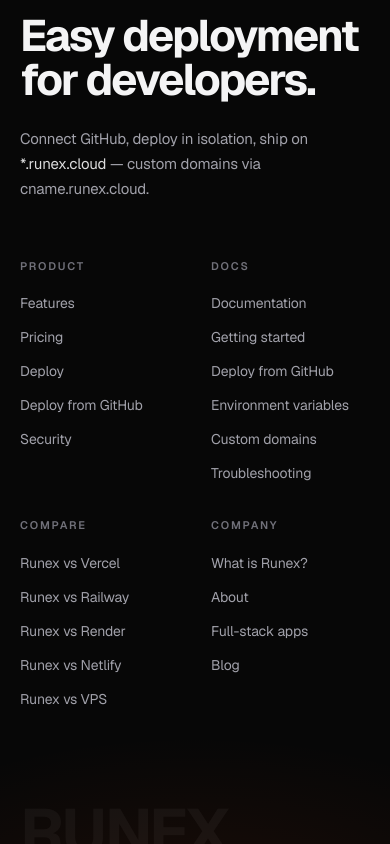
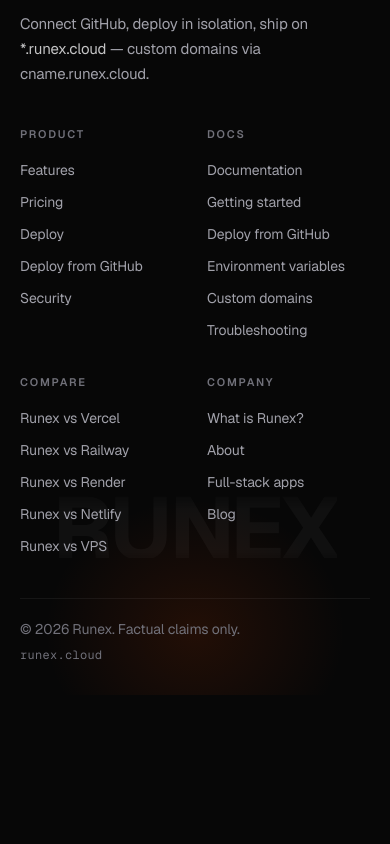
Before and after one commit to es-dev-s/Runex, a Next.js app: page / in a window 390 px wide. Shown: the part 7600-8444 px from the top of the page. After the commit the page ends 8295 px from the top, so only its background shows below. Built offline with nearby package versions, Linux system fonts and the light colour scheme; no server answers.

Commit message:
style(footer): combine wordmark, glow, and links

```diff
--- a/src/components/Footer.tsx
+++ b/src/components/Footer.tsx
@@ -1,56 +1,75 @@
 import Link from "next/link";
 import { footerLinks, siteConfig } from "@/lib/site";
+
+const linkColumns = [
+  ["Product", footerLinks.product],
+  ["Docs", footerLinks.docs],
+  ["Compare", footerLinks.compare],
+  ["Company", footerLinks.company],
+] as const;
 
 export function Footer() {
   return (
     <footer className="relative mt-auto overflow-hidden">
-      {/* Soft top separator — single restrained line, no double borders */}
+      {/* Soft top separator */}
       <div
         className="pointer-events-none absolute inset-x-0 top-0 h-px bg-gradient-to-r from-transparent via-card-border to-transparent"
         aria-hidden
       />
 
-      {/* Soft accent bloom */}
+      {/* Soft #FC4C01 radial glow — behind the combined stage, centered low */}
       <div
-        className="pointer-events-none absolute bottom-[-12%] left-1/2 h-[520px] w-[900px] -translate-x-1/2 opacity-70"
+        className="pointer-events-none absolute bottom-[-8%] left-1/2 h-[420px] w-[min(100%,920px)] -translate-x-1/2 opacity-80"
         style={{
           background:
-            "radial-gradient(ellipse 60% 50% at 50% 50%, rgba(252,76,1,0.12) 0%, transparent 72%)",
+            "radial-gradient(ellipse 55% 45% at 50% 70%, rgba(252,76,1,0.14) 0%, transparent 70%)",
         }}
         aria-hidden
       />
 
-      {/* Full-bleed wider shell — max-w-7xl breaks past page Container */}
-      <div className="relative mx-auto w-full max-w-7xl px-5 py-20 sm:px-8 sm:py-24 lg:px-10">
-        <div className="grid gap-14 lg:grid-cols-[minmax(0,1.4fr)_minmax(0,1fr)] lg:gap-16">
-          <div>
+      {/* Single premium stage — brand, links, wordmark backdrop, legal */}
+      <div className="relative mx-auto w-full max-w-7xl px-5 pb-8 pt-14 sm:px-8 sm:pb-10 sm:pt-16 lg:px-10">
+        {/* Stage with wordmark as absolute backdrop */}
+        <div className="relative min-h-[11rem] sm:min-h-[12.5rem] lg:min-h-[14rem]">
+          {/* Oversized RUNEX wordmark — backdrop of this same block */}
+          <div
+            className="pointer-events-none absolute inset-x-0 bottom-0 z-0 flex justify-center overflow-hidden select-none"
+            aria-hidden
+          >
+            <p
+              className="display translate-y-[18%] text-center text-[clamp(5.5rem,22vw,13rem)] leading-none tracking-[-0.045em] text-foreground/[0.04] sm:translate-y-[12%] sm:text-foreground/[0.045]"
+              style={{
+                maskImage:
+                  "linear-gradient(to bottom, transparent 0%, black 28%, black 72%, transparent 100%)",
+                WebkitMaskImage:
+                  "linear-gradient(to bottom, transparent 0%, black 28%, black 72%, transparent 100%)",
+              }}
+            >
+              RUNEX
+            </p>
+          </div>
+
+          {/* Foreground: compact brand + four link columns */}
+          <div className="relative z-10 flex flex-col gap-10 lg:flex-row lg:items-start lg:justify-between lg:gap-12">
+            <div className="max-w-xs shrink-0 lg:pt-0.5">
               <p className="micro-label text-accent">Runex</p>
-            <p className="display mt-5 max-w-2xl text-[2.75rem] leading-[1.05] text-foreground sm:text-5xl lg:text-[3.75rem]">
-              Easy deployment
-              <br />
-              for developers.
+              <p className="mt-2.5 text-[15px] leading-snug text-foreground/85 sm:text-base">
+                {siteConfig.tagline}
               </p>
-            <p className="body-muted mt-6 max-w-md text-[15px]">
+              <p className="body-muted mt-3 text-[13px] leading-relaxed">
                 Connect GitHub, deploy in isolation, ship on{" "}
-              <span className="text-foreground/90">
+                <span className="text-foreground/80">
                   {siteConfig.deploymentDomain}
                 </span>{" "}
                 — custom domains via {siteConfig.cnameTarget}.
               </p>
             </div>
 
-          <div className="grid grid-cols-2 gap-8 sm:grid-cols-4 lg:grid-cols-2 xl:grid-cols-4">
-            {(
-              [
-                ["Product", footerLinks.product],
-                ["Docs", footerLinks.docs],
-                ["Compare", footerLinks.compare],
-                ["Company", footerLinks.company],
-              ] as const
-            ).map(([title, links]) => (
+            <div className="grid flex-1 grid-cols-2 gap-x-6 gap-y-8 sm:grid-cols-4 sm:gap-x-8 lg:max-w-3xl lg:justify-end">
+              {linkColumns.map(([title, links]) => (
                 <div key={title}>
                   <h3 className="micro-label">{title}</h3>
-                <ul className="mt-4 space-y-2.5">
+                  <ul className="mt-3.5 space-y-2">
                     {links.map((link) => (
                       <li key={link.href}>
                         <Link
@@ -66,19 +85,12 @@
               ))}
             </div>
           </div>
+        </div>
 
-        {/* Oversized brand wordmark — full-bleed feel within wide shell */}
-        <div className="mt-20 overflow-hidden pt-2">
-          <p
-            className="display select-none text-[clamp(4rem,16vw,11rem)] leading-none tracking-[-0.04em] text-foreground/[0.045]"
-            aria-hidden
-          >
-            RUNEX
-          </p>
-          <div className="mt-8 flex flex-col gap-2 border-t border-white/[0.06] pt-6 text-sm text-muted-dim sm:flex-row sm:items-center sm:justify-between">
+        {/* Thin legal row — same shell, light separator only */}
+        <div className="relative z-10 mt-10 flex flex-col gap-2 border-t border-white/[0.06] pt-5 text-sm text-muted-dim sm:mt-12 sm:flex-row sm:items-center sm:justify-between">
           <p>© {new Date().getFullYear()} Runex. Factual claims only.</p>
           <p className="font-mono text-xs tracking-wide">runex.cloud</p>
-          </div>
         </div>
       </div>
     </footer>
```
Lines whose indentation alone changed are shown as unchanged.
